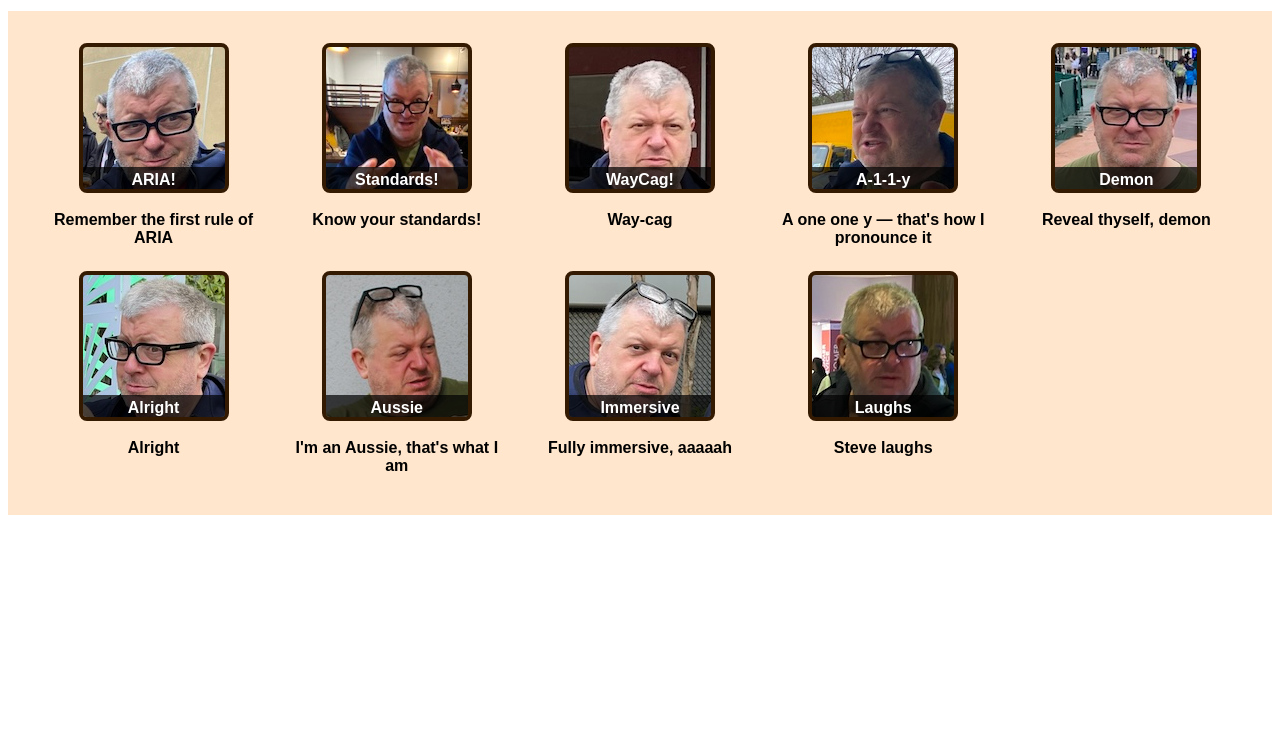
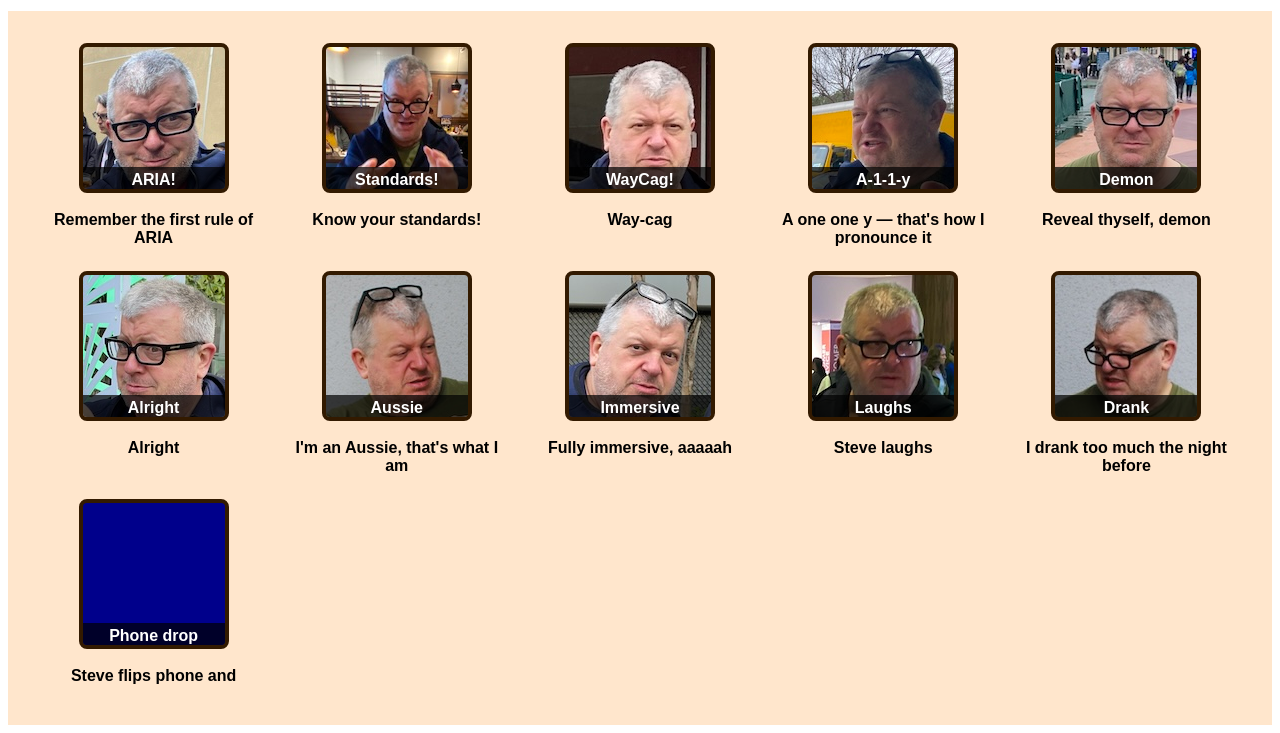
Before and after one commit to lloydi/accessible-fartboard, a plain HTML site: page v3-fully-accessible.html in a window 1280 px wide. Shown: the part 101-834 px from the top of the page. Before the commit the page ends 800 px from the top, so only its background shows below. Drawn offline with Linux system fonts and the light colour scheme.

Commit message:
Added some new sounds

```diff
--- a/v3-fully-accessible.html
+++ b/v3-fully-accessible.html
@@ -8,7 +8,7 @@
   <meta name="viewport" content="width=device-width, shrink-to-fit=no">
   <meta name="description" content="A soundboard put together as part of an accessibility presentation. This is the 'after' example, where it is fully accessible due to having real buttons and a description of each sound.">
   <meta name="viewport" content="width=device-width, shrink-to-fit=no, initial-scale=1">
-  <link rel="stylesheet" href="steveboard.css?v=18mar">
+  <link rel="stylesheet" href="stevesounds.css?v=18mar">
 </head>
 <body>
  <main>
@@ -80,14 +80,18 @@
       </button>
       <div id="steveDesc09">Steve laughs</div>
     </div>
-<!--
     <div>
       <button type="button" id="steve10" aria-describedby="steveDesc10">
-        <span>Tetra</span>
+        <span>Drank</span>
       </button>
-      <div id="steveDesc10">Nothing fucking Tetra!</div>
+      <div id="steveDesc10">I drank too much the night before</div>
     </div>
- -->
+    <div>
+      <button type="button" id="steve11" aria-describedby="steveDesc11">
+        <span>Phone drop</span>
+      </button>
+      <div id="steveDesc11">Steve flips phone and </div>
+    </div>
   </div>
  </main>
 
```
Also changed, not shown: v1-fake-buttons.html (+7 -4 lines), v2-real-buttons.html (+7 -4 lines), stevesounds.css (renamed from steveboard.css), 3 other files.
